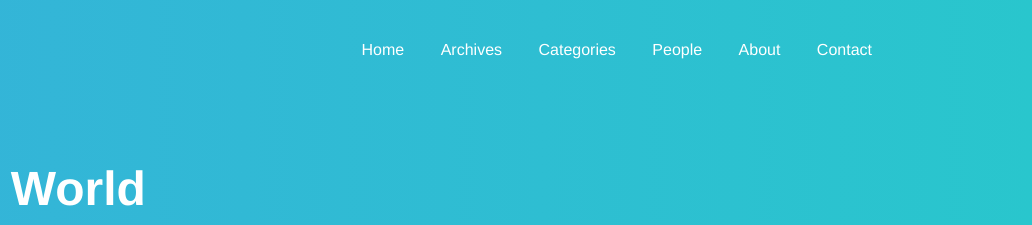
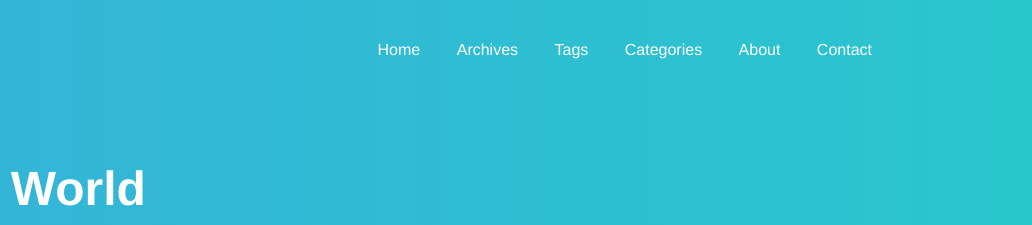
Before and after one commit to paper-sharing/paper-sharing.github.io, a plain HTML site: page 2019/11/06/hello-world/index.html in a window 1280 px wide. Shown: the top 225 px of the page, 248-1280 px from the left. Drawn offline with nearby package versions, Linux system fonts and the light colour scheme.

Commit message:
Site updated: 2019-11-06 19:15:11

```diff
--- a/2019/11/06/hello-world/index.html
+++ b/2019/11/06/hello-world/index.html
@@ -93,15 +93,15 @@
                 </a>
 
                 <a class="link dim f6 f5-l dib mr3 mr4-l white"
+                    href="/tags"
+                    title="Tags">
+                    Tags
+                </a>
+
+                <a class="link dim f6 f5-l dib mr3 mr4-l white"
                     href="/categories"
                     title="Categories">
                     Categories
-                </a>
-
-                <a class="link dim f6 f5-l dib mr3 mr4-l white"
-                    href="/people"
-                    title="People">
-                    People
                 </a>
 
                 <a class="link dim f6 f5-l dib mr3 mr4-l white"
```
Also changed, not shown: 2019/11/06/word/index.html (+6 -6 lines), archives/2019/11/index.html (+6 -6 lines), archives/2019/index.html (+6 -6 lines), archives/index.html (+6 -6 lines), index.html (+6 -6 lines), tags/test/index.html (+6 -6 lines).
